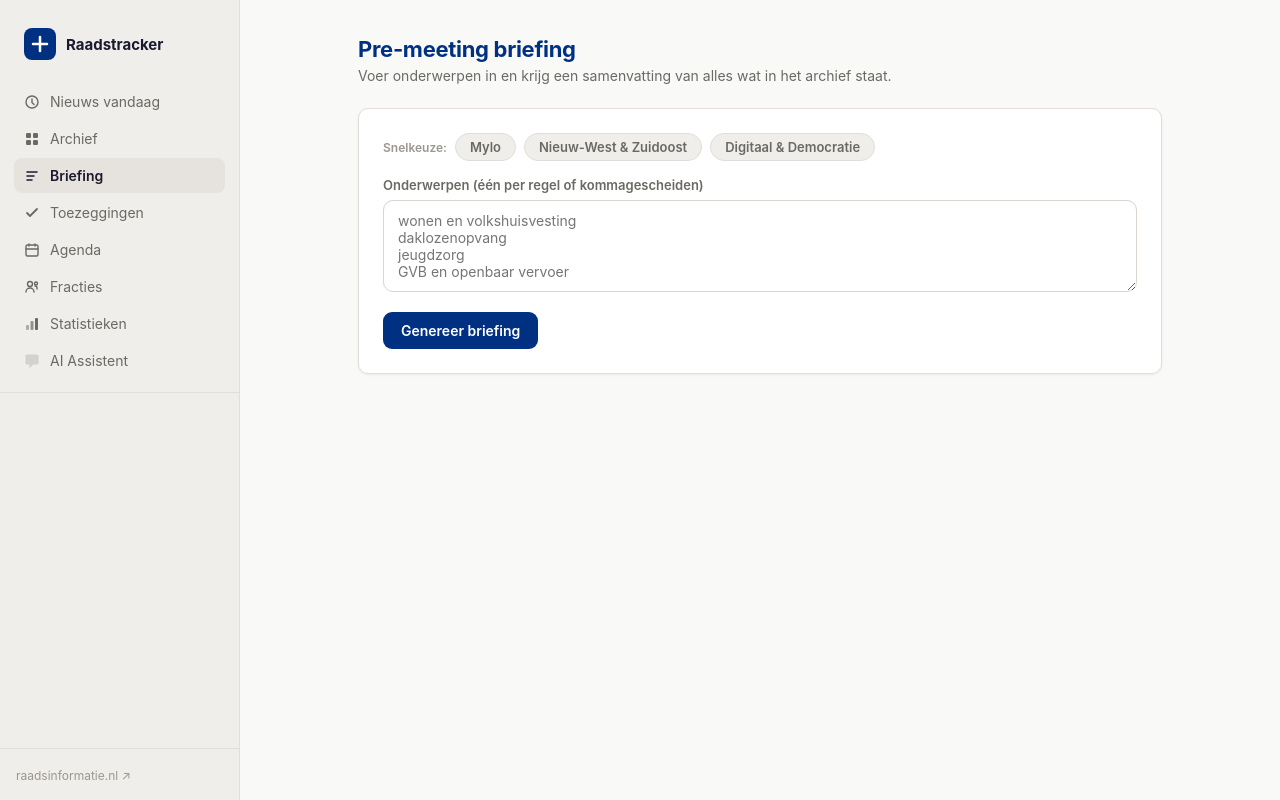
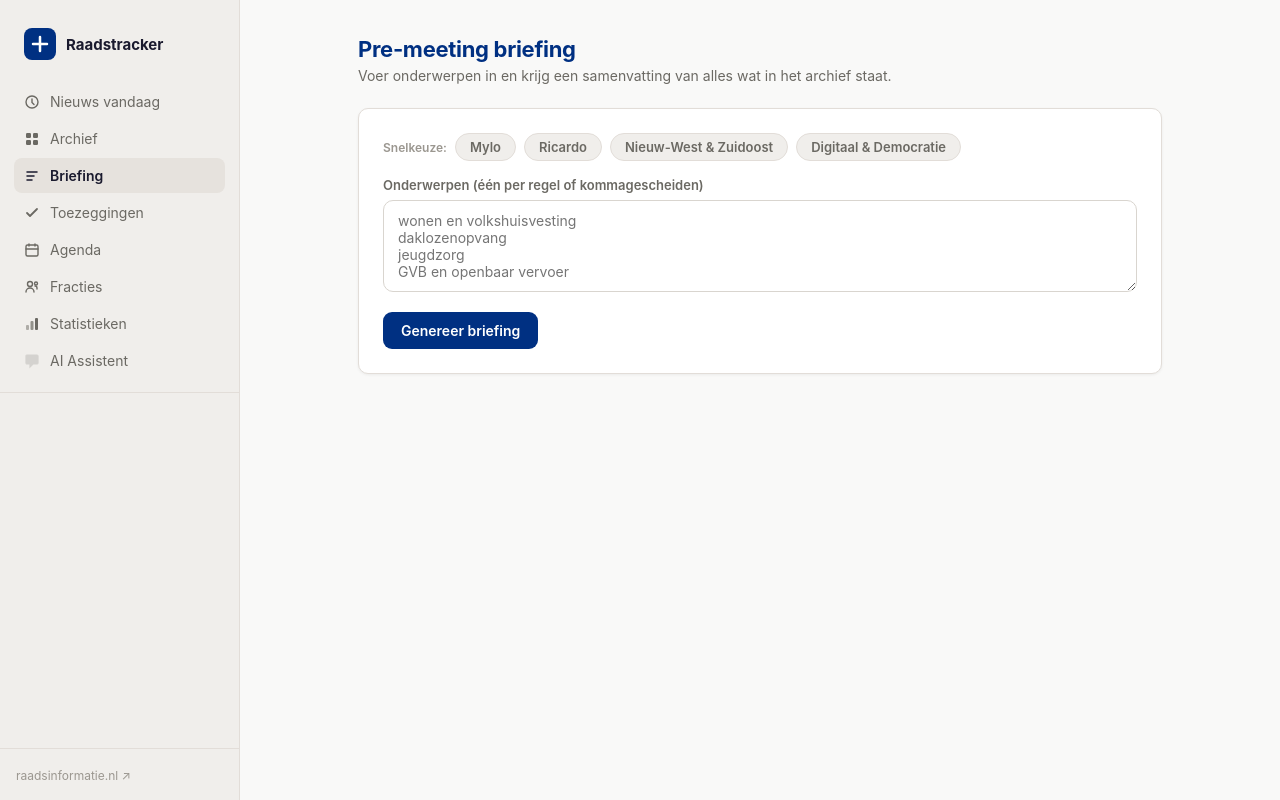
Before and after one commit to mylovanloenen/raadstracker, a FastAPI app: page /briefing in a window 1280 px wide. Run offline with FastAPI, Linux system fonts and the light colour scheme.

Commit message:
Voeg Ricardo-preset toe aan briefingpagina
Democratisering, Opvang, Digitale stad, Masterplan Nieuw-West,
Masterplan Zuidoost, Jongerenwerk, Stadsdeel Zuidoost

Co-Authored-By: Claude Sonnet 4.6 <noreply@anthropic.com>

```diff
--- a/templates/briefing.html
+++ b/templates/briefing.html
@@ -11,6 +11,7 @@
   <div class="preset-sectie">
     <span class="preset-label">Snelkeuze:</span>
     <button class="preset-knop" onclick="laadPreset('mylo')">Mylo</button>
+    <button class="preset-knop" onclick="laadPreset('ricardo')">Ricardo</button>
     <button class="preset-knop" onclick="laadPreset('zuidoost')">Nieuw-West &amp; Zuidoost</button>
     <button class="preset-knop" onclick="laadPreset('digitaal')">Digitaal &amp; Democratie</button>
   </div>
@@ -42,6 +43,11 @@ const PRESETS = {
   mylo: [
     'wonen', 'volkshuisvesting', 'openbaar vervoer',
     'jeugdzorg', 'klimaat', 'duurzaamheid', 'veiligheid', 'financiën'
+  ],
+  ricardo: [
+    'democratisering', 'opvang', 'digitale stad',
+    'Masterplan Nieuw-West', 'Masterplan Zuidoost',
+    'jongerenwerk', 'Stadsdeel Zuidoost'
   ],
   zuidoost: [
     'Masterplan Nieuw-West', 'Masterplan Zuidoost',
```
